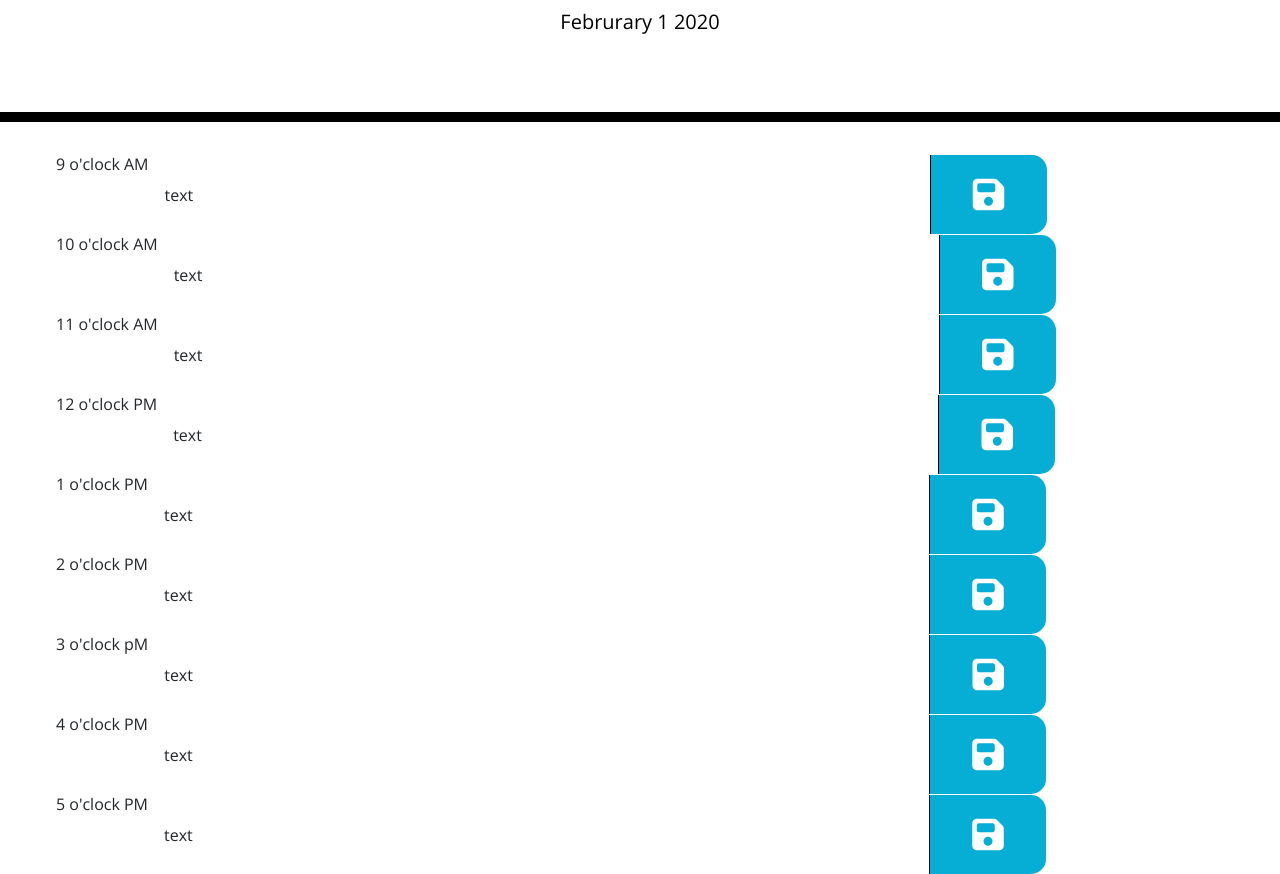
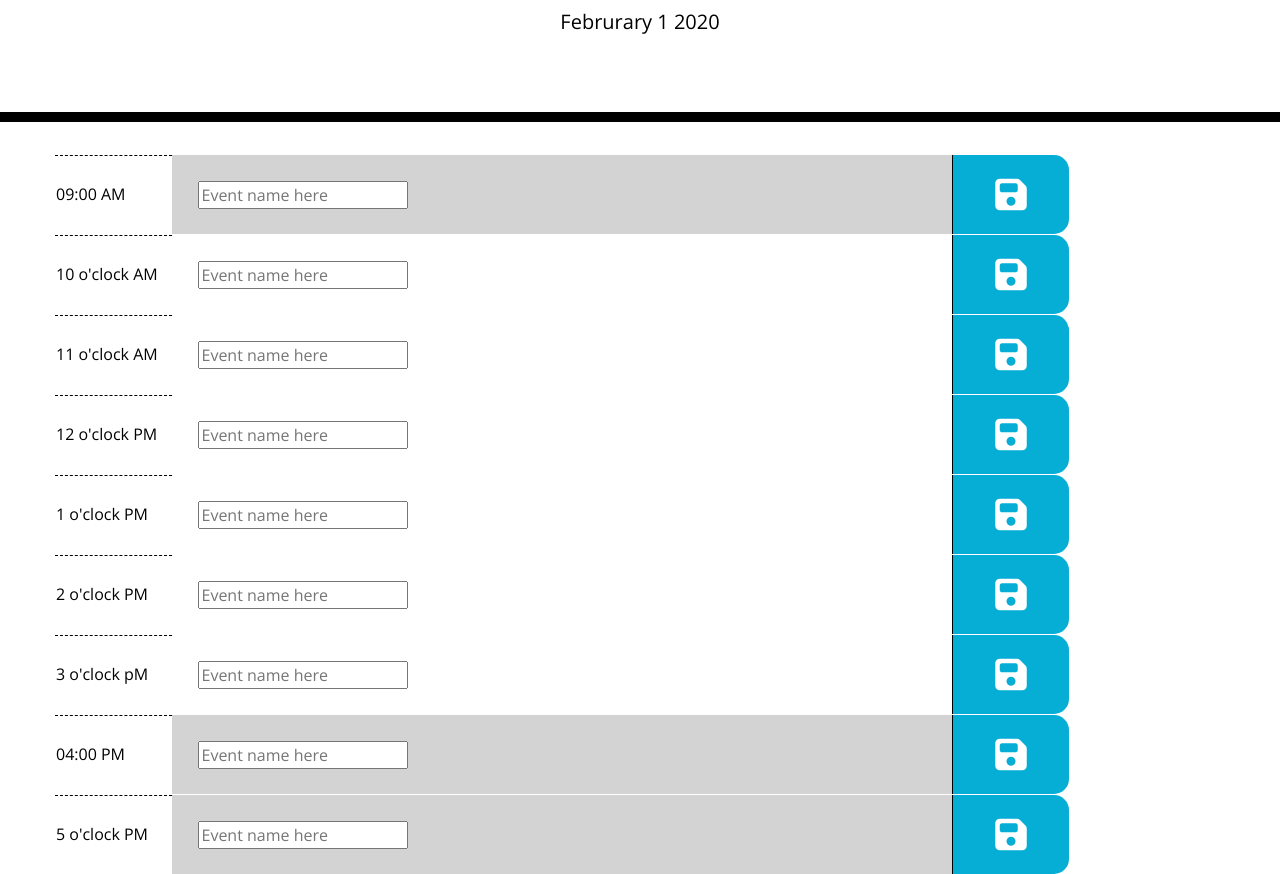
Before and after one commit to cswitzer85/planner-for-the-day, a plain HTML site: page index.html in a window 1280 px wide. Shown: the part 182-1056 px from the top of the page. Drawn offline with nearby package versions, Linux system fonts and the light colour scheme.

Commit message:
8th commit; background colors change based on currenty time, some times set with moment & the word text has been replaced with an input box

```diff
--- a/index.html
+++ b/index.html
@@ -22,72 +22,71 @@
   <table class="container">
     <thread class="time-block">
       <tr class="row">
-        <td class="hour9">9 o'clock AM</td>
-        <td name="9AmText" id="9" class="col-8 eventInput">text</td>
-        <td class="saveBtn"><i class="fas fa-save"></i></td>
+        <td class="hour" id="time9">9 o'clock AM</td>
+        <td name="9AmText" id="9" value=9 class="col-8 eventInput"><input type="text" placeholder="Event name here"></td>
+        <td class="saveBtn" id="btn9"><i class="fas fa-save"></i></td>
       </tr>
     </thread>
     <thread class="time-block">
       <tr class="row">
-        <td class="hour10">10 o'clock AM</td>
-        <td name="10AmText" id="10" class="col-8 eventInput">text</td>
-        <td class="saveBtn"><i class="fas fa-save"></i></td>
+        <td class="hour" id="time10">10 o'clock AM</td>
+        <td name="9AmText" id="10" value=10 class="col-8 eventInput"><input type="text" placeholder="Event name here"></td>
+        <td class="saveBtn" id="btn10"><i class="fas fa-save"></i></td>
+      </tr>
+    </thread>
+    <thread class="time-block">
+      <tr class="row">
+        <td class="hour" id="time11">11 o'clock AM</td>
+        <td name="11AmText" id="11" value=11 class="col-8 eventInput"><input type="text" placeholder="Event name here"></td>
+        <td class="saveBtn" id="btn11"><i class="fas fa-save"></i></td>
 
       </tr>
     </thread>
     <thread class="time-block">
       <tr class="row">
-        <td class="hour11">11 o'clock AM</td>
-        <td name="11AmText" id="11" class="col-8 eventInput">text</td>
-        <td class="saveBtn"><i class="fas fa-save"></i></td>
+        <td class="hour" id="time12">12 o'clock PM</td>
+        <td name="12PmText" id="12" value= 12 class="col-8 eventInput"><input type="text" placeholder="Event name here"></td>
+        <td class="saveBtn" id="btn12"><i class="fas fa-save"></i></td>
 
       </tr>
     </thread>
     <thread class="time-block">
       <tr class="row">
-        <td class="hour12">12 o'clock PM</td>
-        <td name="12PmText" id="12"  class="col-8 eventInput">text</td>
-        <td class="saveBtn"><i class="fas fa-save"></i></td>
+        <td class="hour" id="time13">1 o'clock PM</td>
+        <td name="1PmText" id="13" value=13 class="col-8 eventInput"><input type="text" placeholder="Event name here"></td>
+        <td class="saveBtn" id="btn13"><i class="fas fa-save"></i></td>
 
       </tr>
     </thread>
     <thread class="time-block">
       <tr class="row">
-        <td class="hour13">1 o'clock PM</td>
-        <td name="1PmText" id="13" class="col-8 eventInput">text</td>
-        <td class="saveBtn"><i class="fas fa-save"></i></td>
+        <td class="hour" id="time14">2 o'clock PM</td>
+        <td name="2PmText" id="14" value= 14 class="col-8 eventInput"><input type="text" placeholder="Event name here"></td>
+        <td class="saveBtn" id="btn14"><i class="fas fa-save"></i></td>
 
       </tr>
     </thread>
     <thread class="time-block">
       <tr class="row">
-        <td class="hour14">2 o'clock PM</td>
-        <td name="2PmText" id="14"  class="col-8 eventInput">text</td>
-        <td class="saveBtn"><i class="fas fa-save"></i></td>
+        <td class="hour" id="time15">3 o'clock pM</td>
+        <td name="3pmText" id="15" value=15 class="col-8 eventInput"><input type="text" placeholder="Event name here"></td>
+        <td class="saveBtn" id="btn15"><i class="fas fa-save"></i></td>
 
       </tr>
     </thread>
     <thread class="time-block">
       <tr class="row">
-        <td class="hour15">3 o'clock pM</td>
-        <td name="3pmText" id="15" class="col-8 eventInput">text</td>
-        <td class="saveBtn"><i class="fas fa-save"></i></td>
+        <td class="hour" id="time16">4 o'clock PM</td>
+        <td name="4pmText" id="16" value=16 class="col-8 eventInput"><input type="text" placeholder="Event name here"></td>
+        <td class="saveBtn" id="btn16"><i class="fas fa-save"></i></td>
 
       </tr>
     </thread>
     <thread class="time-block">
       <tr class="row">
-        <td class="hour16">4 o'clock PM</td>
-        <td name="4pmText" id="16" class="col-8 eventInput">text</td>
-        <td class="saveBtn"><i class="fas fa-save"></i></td>
-
-      </tr>
-    </thread>
-    <thread class="time-block">
-      <tr class="row">
-        <td class="hour17">5 o'clock PM</td>
-        <td name="5pmText" id="17" class="col-8 eventInput">text</td>
-        <td class="saveBtn"><i class="fas fa-save"></i></td>
+        <td class="hour" id="time17">5 o'clock PM</td>
+        <td name="5pmText" id="17" value=17 class="col-8 eventInput"><input type="text" placeholder="Event name here"></td>
+        <td class="saveBtn" id="btn17"><i class="fas fa-save"></i></td>
 
       </tr>
     </thread>
--- a/script.js
+++ b/script.js
@@ -1,7 +1,63 @@
+//---------------_______________---------------Variables---------------_______________---------------
 var currentTimeAndDate = new Date();
-var year = currentTimeAndDate.getUTCFullYear();
-var month = currentTimeAndDate.getUTCMonth();
-var day = currentTimeAndDate.getUTCDate();
-var hour = currentTimeAndDate.getUTCHours();
+var year = currentTimeAndDate.getFullYear();
+var month = currentTimeAndDate.getMonth();
+var day = currentTimeAndDate.getDate();
+var hour = currentTimeAndDate.getHours();
+//---------------_______________---------------Set Times With Moment---------------_______________---------------
 monthArray = ["January", "Februrary", "March", "April", "May", "June", "July", "August", "Sepetember", "October", "November", "December"]
-document.getElementById("currentDay").innerHTML =(monthArray[month]) + " " + (day) + " " + (year);
+document.getElementById("currentDay").innerHTML = (monthArray[month]) + " " + (day) + " " + (year);
+document.getElementById("time9").innerHTML = moment().startOf("day").add(9, "hour").format("hh:mm A");
+document.getElementById("time16").innerHTML = moment().startOf("day").add(16, "hour").format("hh:mm A");
+//---------------_______________---------------Set BG Colors---------------_______________---------------
+if (hour > 9) {
+    $("#9").css("background-color", "lightgray");
+}
+if (hour == 9) {
+    $("#9").css("background-color", "red");
+}
+if (hour < 9) {
+    $("#9").css("background-color", "lime");
+}
+
+
+
+if (hour > "16") {
+    $("#16").css("background-color", "lightgray");
+}
+if (hour == "16") {
+    $("#16").css("background-color", "red");
+}
+if (hour < "16") {
+    $("#16").css("background-color", "lime");
+}
+if (hour > "17") {
+    $("#17").css("background-color", "lightgray");
+}
+if (hour == "17") {
+    $("#17").css("background-color", "red");
+}
+if (hour < "17") {
+    $("#17").css("background-color", "lime");
+}
+
+
+
+// eventInput background-color
+
+// for (i = 0; i < playerNameStored.length; i++) {
+//     var scoreText = " - - - - - - - - - - " + playerNameStored[i] + " . . . . . " + playerScoreStored[i] + " - - - - - - - - - - ";
+//     var newLi = $("<li>")
+//     newLi.text(scoreText)
+//     newLi.appendTo(".scoreBoard")
+// }
+
+
+// { <thread class="time-block">
+// <tr class="row">
+//   <td class="hour" id="time9">9 o'clock AM</td>
+//   <td name="9AmText" id="9" value=9 class="col-8 eventInput">text</td>
+//   <td class="saveBtn" id="btn9"><i class="fas fa-save"></i></td>
+// </tr>
+// </thread>
+// <thread class="time-block"> }
--- a/style.css
+++ b/style.css
@@ -47,6 +47,7 @@ textarea{
 
 .eventInput {
   align-self: center;
+  padding: 25.5px;
 }
 
 .fa-save {
```
